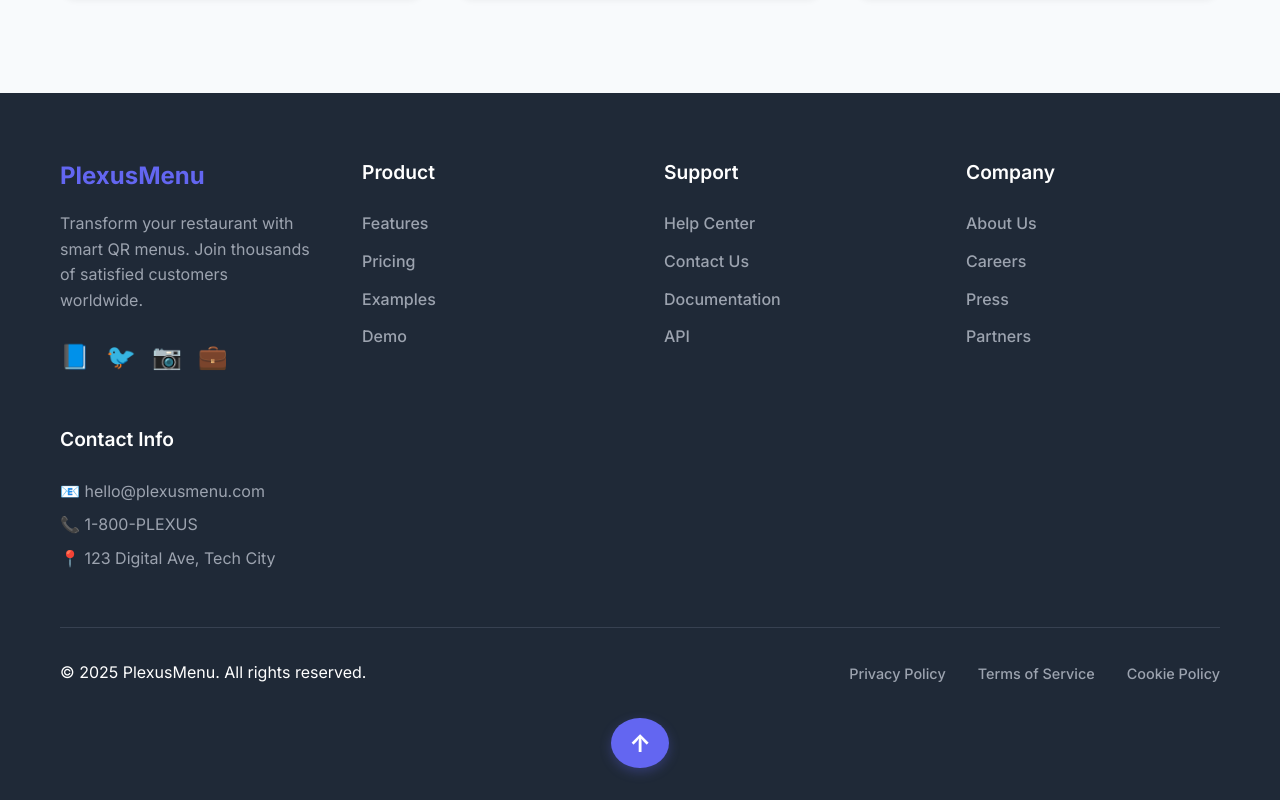
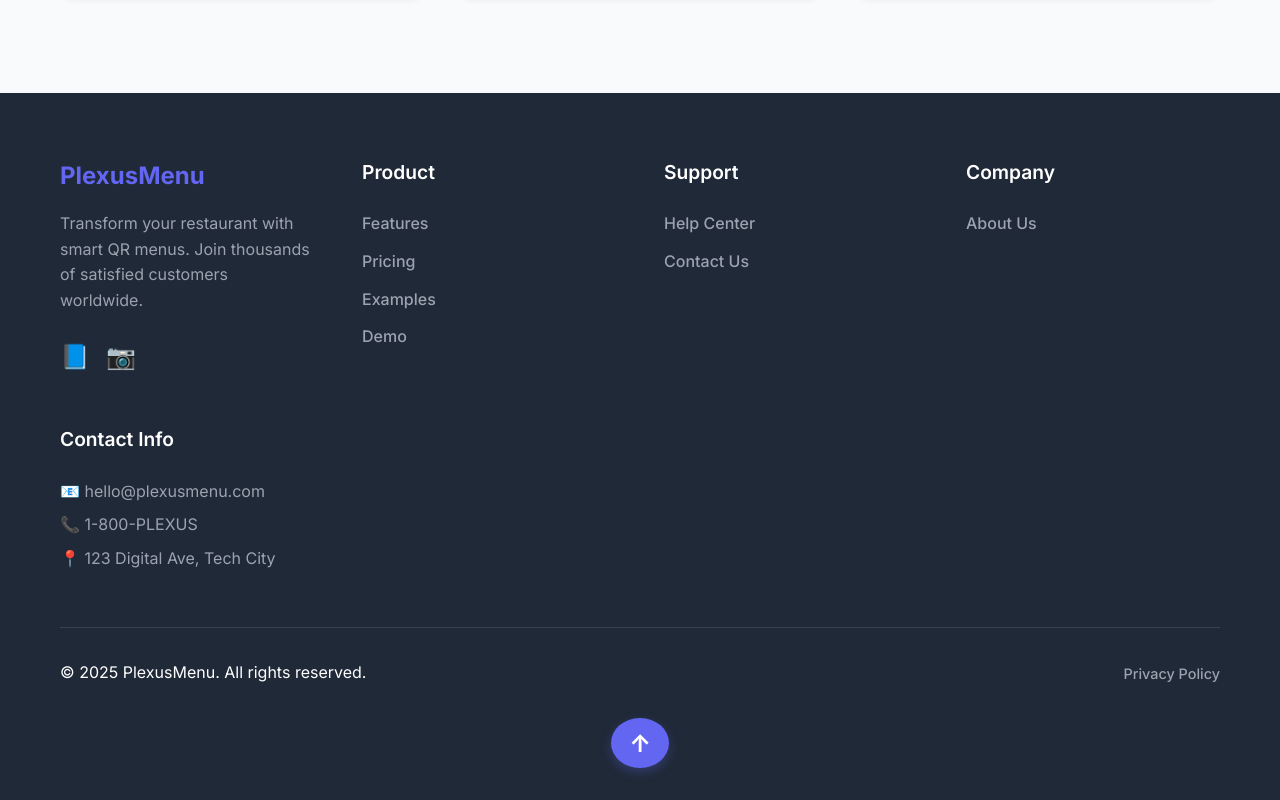
Before and after one commit to devemit/plexusmenu, a React (Vite) app: page / in a window 1280 px wide. Shown: the part 3407-4207 px from the top of the page. Built offline with nearby package versions, Linux system fonts and the light colour scheme.

Commit message:
fix: footer changes

```diff
--- a/src/components/Footer/Footer.tsx
+++ b/src/components/Footer/Footer.tsx
@@ -22,14 +22,8 @@ const Footer = () => {
                      <a href='#' aria-label='Facebook'>
                         📘
                      </a>
-                     <a href='#' aria-label='Twitter'>
-                        🐦
-                     </a>
                      <a href='#' aria-label='Instagram'>
                         📷
-                     </a>
-                     <a href='#' aria-label='LinkedIn'>
-                        💼
                      </a>
                   </div>
                </div>
@@ -59,12 +53,6 @@ const Footer = () => {
                      <li>
                         <a href='#contact'>{t.footer.support.contactUs}</a>
                      </li>
-                     <li>
-                        <a href='#docs'>{t.footer.support.documentation}</a>
-                     </li>
-                     <li>
-                        <a href='#api'>{t.footer.support.api}</a>
-                     </li>
                   </ul>
                </div>
                <div className='footer-section'>
@@ -72,15 +60,6 @@ const Footer = () => {
                   <ul>
                      <li>
                         <a href='#about'>{t.footer.company.aboutUs}</a>
-                     </li>
-                     <li>
-                        <a href='#careers'>{t.footer.company.careers}</a>
-                     </li>
-                     <li>
-                        <a href='#press'>{t.footer.company.press}</a>
-                     </li>
-                     <li>
-                        <a href='#partners'>{t.footer.company.partners}</a>
                      </li>
                   </ul>
                </div>
@@ -98,8 +77,6 @@ const Footer = () => {
                   <p>{t.footer.legal.copyright}</p>
                   <div className='legal-links'>
                      <a href='#privacy'>{t.footer.legal.privacy}</a>
-                     <a href='#terms'>{t.footer.legal.terms}</a>
-                     <a href='#cookies'>{t.footer.legal.cookies}</a>
                   </div>
                </div>
             </div>
--- a/src/translations/en.ts
+++ b/src/translations/en.ts
@@ -109,15 +109,10 @@ export const en = {
          title: 'Support',
          helpCenter: 'Help Center',
          contactUs: 'Contact Us',
-         documentation: 'Documentation',
-         api: 'API',
       },
       company: {
          title: 'Company',
          aboutUs: 'About Us',
-         careers: 'Careers',
-         press: 'Press',
-         partners: 'Partners',
       },
       contact: {
          title: 'Contact Info',
@@ -125,8 +120,6 @@ export const en = {
       legal: {
          copyright: '© 2025 PlexusMenu. All rights reserved.',
          privacy: 'Privacy Policy',
-         terms: 'Terms of Service',
-         cookies: 'Cookie Policy',
       },
    },
 };
--- a/src/translations/mk.ts
+++ b/src/translations/mk.ts
@@ -111,15 +111,10 @@ export const mk = {
          title: 'Поддршка',
          helpCenter: 'Центар за Помош',
          contactUs: 'Контактирајте Не',
-         documentation: 'Документација',
-         api: 'API',
       },
       company: {
          title: 'Компанија',
          aboutUs: 'За Нас',
-         careers: 'Кариери',
-         press: 'Печат',
-         partners: 'Партнери',
       },
       contact: {
          title: 'Контакт Информации',
@@ -127,8 +122,6 @@ export const mk = {
       legal: {
          copyright: '© 2025 PlexusMenu. Сите права се задржани.',
          privacy: 'Политика за Приватност',
-         terms: 'Услови за Користење',
-         cookies: 'Политика за Колачиња',
       },
    },
 };
--- a/src/translations/sr.ts
+++ b/src/translations/sr.ts
@@ -110,15 +110,10 @@ export const sr = {
          title: 'Подршка',
          helpCenter: 'Центар за Помоћ',
          contactUs: 'Контактирајте Нас',
-         documentation: 'Документација',
-         api: 'API',
       },
       company: {
          title: 'Компанија',
          aboutUs: 'О Нама',
-         careers: 'Каријере',
-         press: 'Штампа',
-         partners: 'Партнери',
       },
       contact: {
          title: 'Контакт Информације',
@@ -126,8 +121,6 @@ export const sr = {
       legal: {
          copyright: '© 2025 PlexusMenu. Сва права задржана.',
          privacy: 'Политика Приватности',
-         terms: 'Услови Коришћења',
-         cookies: 'Политика Колачића',
       },
    },
 };
```
